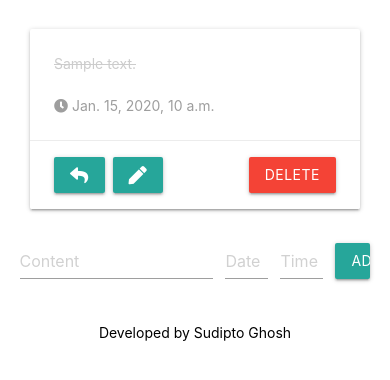
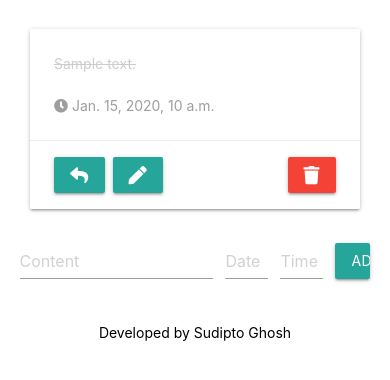
Before and after one commit to sudiptog81/django-todo, a Django app: page /todo/ in a window 390 px wide. Shown: the part 105-485 px from the top of the page. Run offline with Django 3.2, Linux system fonts and the light colour scheme; tables that the repository leaves empty hold one stand-in row (values such as "Sample post").

Commit message:
fixed responsiveness

```diff
--- a/templates/todo.html
+++ b/templates/todo.html
@@ -84,7 +84,8 @@
                   <input type="hidden" name="id" value="{{ todo.todo_id }}" />
                   <input type="hidden" name="browser" value="1">
                   <button type="submit" class="edit btn waves-effect waves-light" style="display: inline">
-                    Save
+                    <span class="show-on-large hide-on-med-and-down">Save</span>
+                    <i class="fa fa-save show-on-medium-and-down"></i>
                   </button>
                 </form>
                 <form action="/delete/" method="post" style="display: inline">
@@ -92,7 +93,8 @@
                   <input type="hidden" name="id" value="{{ todo.todo_id }}" />
                   <input type="hidden" name="browser" value="1">
                   <button type="submit" class="btn red waves-effect waves-light">
-                    Delete
+                    <span class="show-on-large hide-on-med-and-down">Delete</span>
+                    <i class="fa fa-trash show-on-medium-and-down"></i>
                   </button>
                 </form>
               </div>
```
